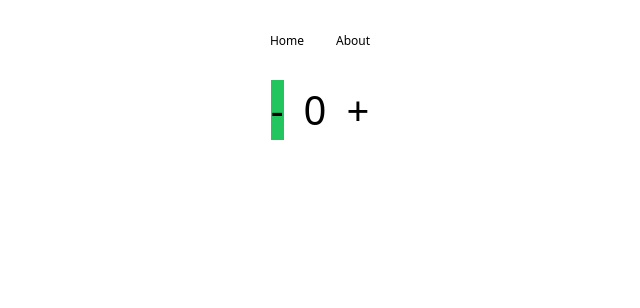
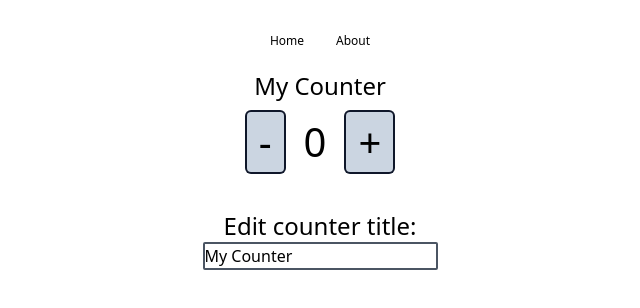
Before and after one commit to rezaulkarimrk/VueJs-3, a Vue app: page / in a window 1280 px wide. Shown: the top 308 px of the page, without its empty margins (320-960 px from the left). Built offline with nearby package versions, Linux system fonts and the light colour scheme.

Commit message:
update some

```diff
--- a/src/assets/main.css
+++ b/src/assets/main.css
@@ -1,3 +1,10 @@
 @tailwind base;
 @tailwind components;
 @tailwind utilities;
+
+@layer components{
+    .btn{
+        @apply bg-green-500 leading-8 active:text-green-500 rounded ring-2 ring-slate-900 bg-slate-300
+    }
+
+}
--- a/src/views/HomeView.vue
+++ b/src/views/HomeView.vue
@@ -1,29 +1,51 @@
 <template>
   <div class="home">
+    <h3 class="text-2xl" >{{counterData.title}}</h3>
     <div class="flex justify-center">
-      <button @click="decreaseCounter" class="btn bg-green-500 active:text-green-500"> -</button>
-      <span class="counter">{{counter}}</span>
+      <button @click="decreaseCounter" class="btn px-3"> -</button>
+      <span class="counter">{{counterData.count}}</span>
       <h1></h1>
-      <button @click="increaseCounter" class="btn"> +</button>
+      <button @click="increaseCounter" class="btn px-3"> +</button>
     </div>
+  </div>
+
+  <div class="grid justify-center mt-2">
+    <h4 class="text-center text-2xl">Edit counter title:</h4>
+    <input v-model="counterData.title" type="text"class="border-2 border-gray-600 rounded-sm">
   </div>
 </template>
 
 
 //composition api
 <script setup>
-import {ref} from 'vue';
+import {ref, reactive} from 'vue';
 
-const counter = ref(0);
+const counter = ref(0),
+  counterTitle = ref('My Counter:')
+
+const counterData = reactive({
+  count: 0,
+  title: 'My Counter'
+})
 
 const increaseCounter = () => {
-  counter.value++;
+  counterData.count++;
 }
+
 const decreaseCounter = () => {
-  if(counter.value > 0){
-    counter.value--;
+  if(counterData.count>0){
+    counterData.count--;
   }
 }
+
+// const increaseCounter = () => {
+//   counterData.value++;
+// }
+// const decreaseCounter = () => {
+//   if(counter.value > 0){
+//     counter.value--;
+//   }
+// }
 
 
 </script>
```
